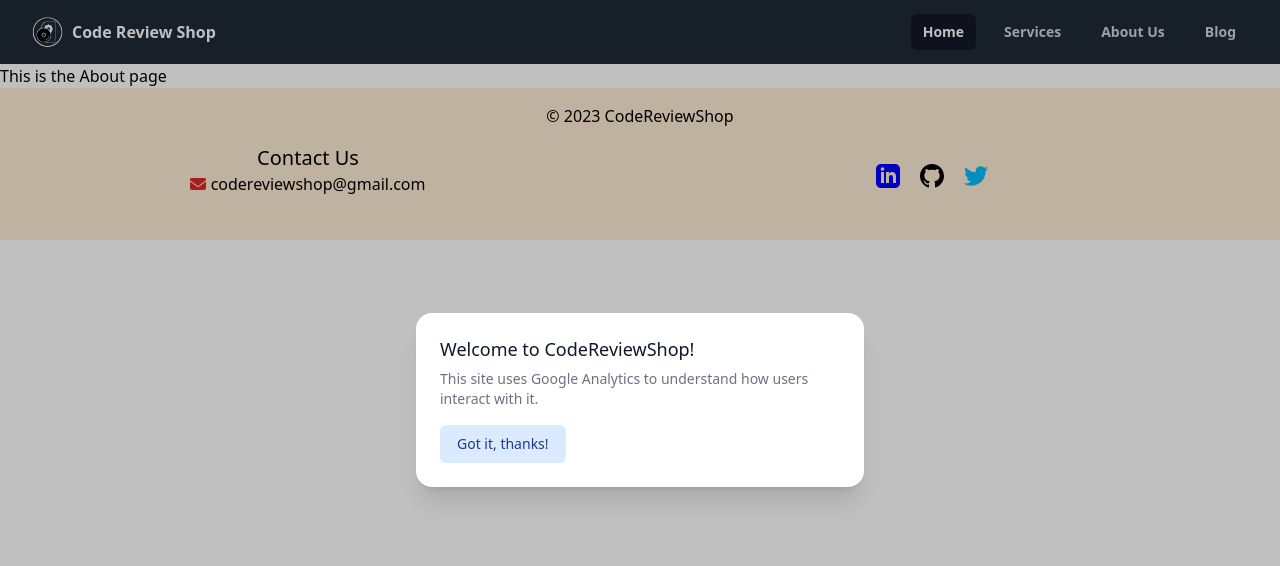
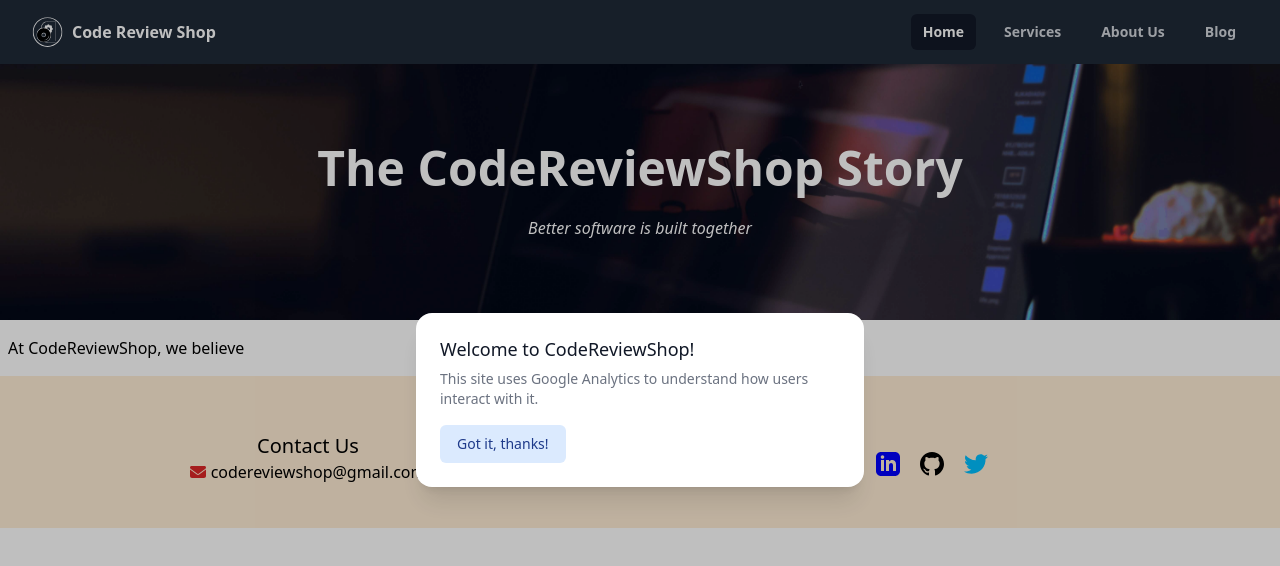
Before and after one commit to project-graveyard/codereviewshop, a Vue app: page /about in a window 1280 px wide. Shown: the top 566 px of the page. Built offline with nearby package versions, Linux system fonts and the light colour scheme.

Commit message:
add about banner

```diff
--- a/src/views/AboutView.vue
+++ b/src/views/AboutView.vue
@@ -1,7 +1,36 @@
 <script setup></script>
 
+<!--
+  # Outline
+
+  1. Establish a mission statement.
+    state your goal in the industry up front.
+  2. Outline your company story.
+    Every business has a story to tell. Even if you’re running a startup with a brief history, you’ll want to share your company’s progress. Talk about how you got to where you are today on your about page.
+    Pro tip: Isolate the milestones before your company’s founding, and use them to give readers some backstory on your current venture.
+  3. Reveal how you’ve evolved.
+    There’s no shame in admitting how your business strategy — or even your way of thinking — has changed since you began. In fact, these evolutions can improve the story you tell to website visitors.
+    Talk about where you started, how you’ve grown, and the ideals that have helped your organization mature. Use these moments to show people that you're always ready to change and adapt to the needs of your industry.
+  4. State your “aha!” moment.
+    What was a challenge you faced while developing your company? How did this challenge or discovery shape what you are today?
+  5. Explain whom you serve.
+    identify and mention your core customer.
+  6. Explain what you’re offering them.
+    Start by explaining what problem your offering solves. Then, link to a page with more information.
+  7. Cite examples of whom you’ve served.
+  8. Describe your values.
+ -->
+
 <template>
-  <div>
-    <h1>This is the About page</h1>
+  <div
+    class="h-64 w-full text-center flex flex-col text-white justify-center items-center bg-[url(/aboutImg.jpg)] bg-cover bg-center bg-no-repeat"
+  >
+    <h1 class="text-3xl sm:text-5xl font-semibold p-3">
+      The CodeReviewShop Story
+    </h1>
+    <p class="p-3 italic text-md">Better software is built together</p>
+  </div>
+  <div class="py-4 px-2 container">
+    <div><p>At CodeReviewShop, we believe</p></div>
   </div>
 </template>
```
